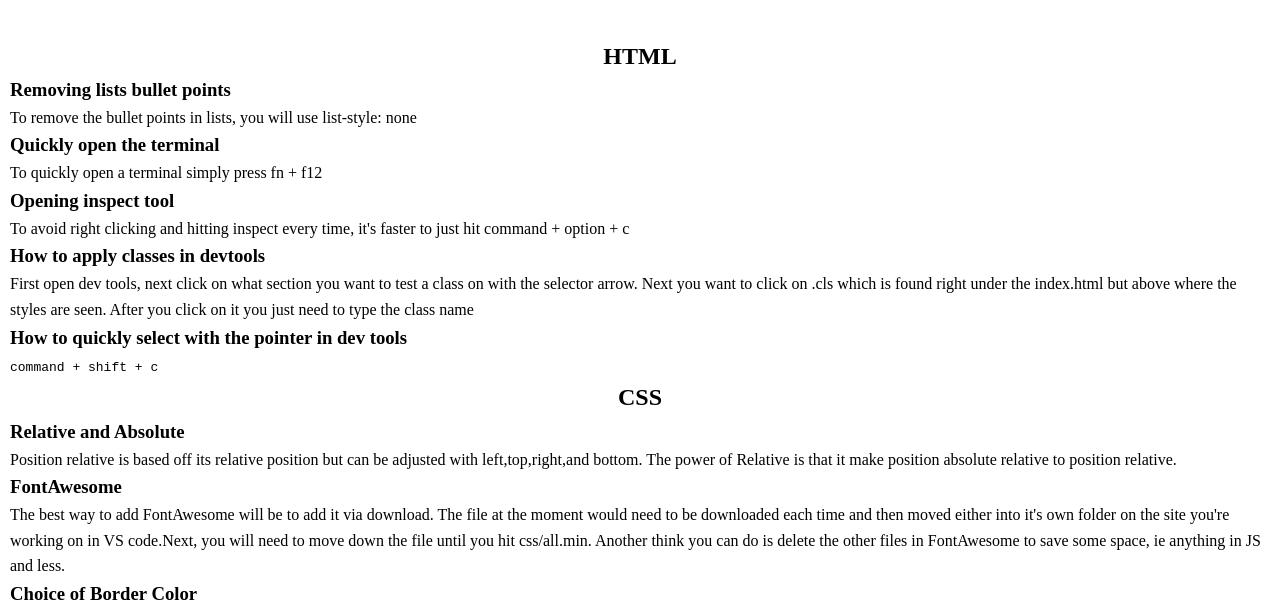
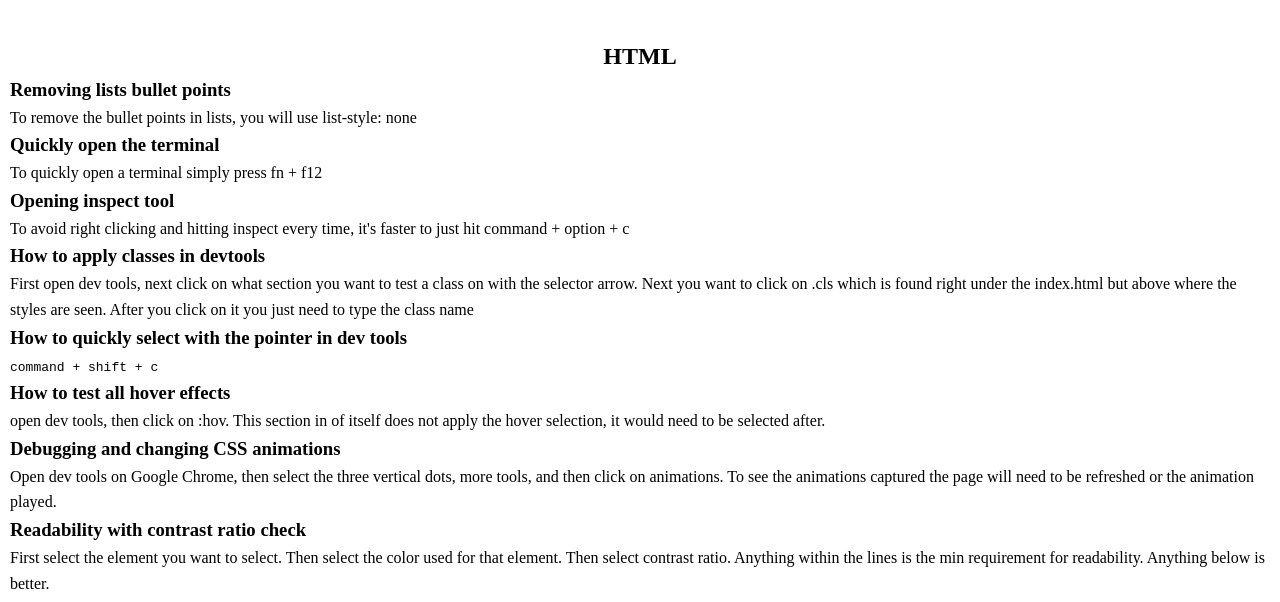
Before and after one commit to TippingTheIceBerg/blog-post-HTML, a plain HTML site: page index.html in a window 1280 px wide. Shown: the part 211-813 px from the top of the page. Drawn offline with Linux system fonts and the light colour scheme.

Commit message:
add contrast ratio and animation tips

```diff
--- a/index.html
+++ b/index.html
@@ -55,6 +55,12 @@
                      <p>First open dev tools, next click on what section you want to test a class on with the selector arrow. Next you want to click on .cls which is found right under the index.html but above where the styles are seen. After you click on it you just need to type the class name</p>
                      <h3>How to quickly select with the pointer in dev tools</h3>
                      <p><code>command + shift + c</code></p>
+                     <h3>How to test all hover effects</h3>
+                     <p>open dev tools, then click on :hov. This section in of itself does not apply the hover selection, it would need to be selected after. </p>
+                     <h3>Debugging and changing CSS animations</h3>
+                     <p>Open dev tools on Google Chrome, then select the three vertical dots, more tools, and then click on animations. To see the animations captured the page will need to be refreshed or the animation played.</p>
+                     <h3>Readability with contrast ratio check</h3>
+                     <p>First select the element you want to select. Then select the color used for that element. Then select contrast ratio. Anything within the lines is the min requirement for readability. Anything below is better.</p>
             </div>
         </section>
         <section id="CSS" class="section__CSS section">
```
